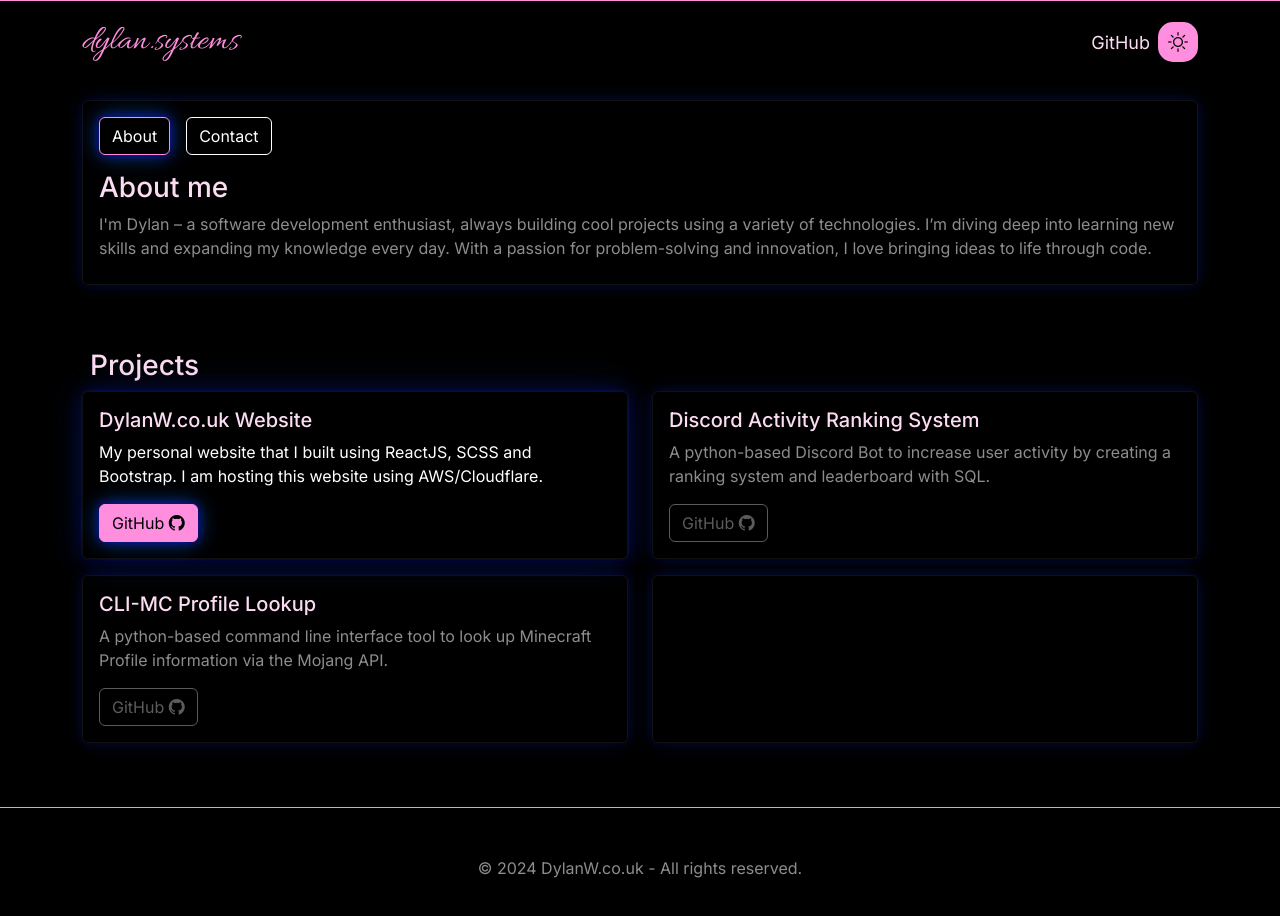
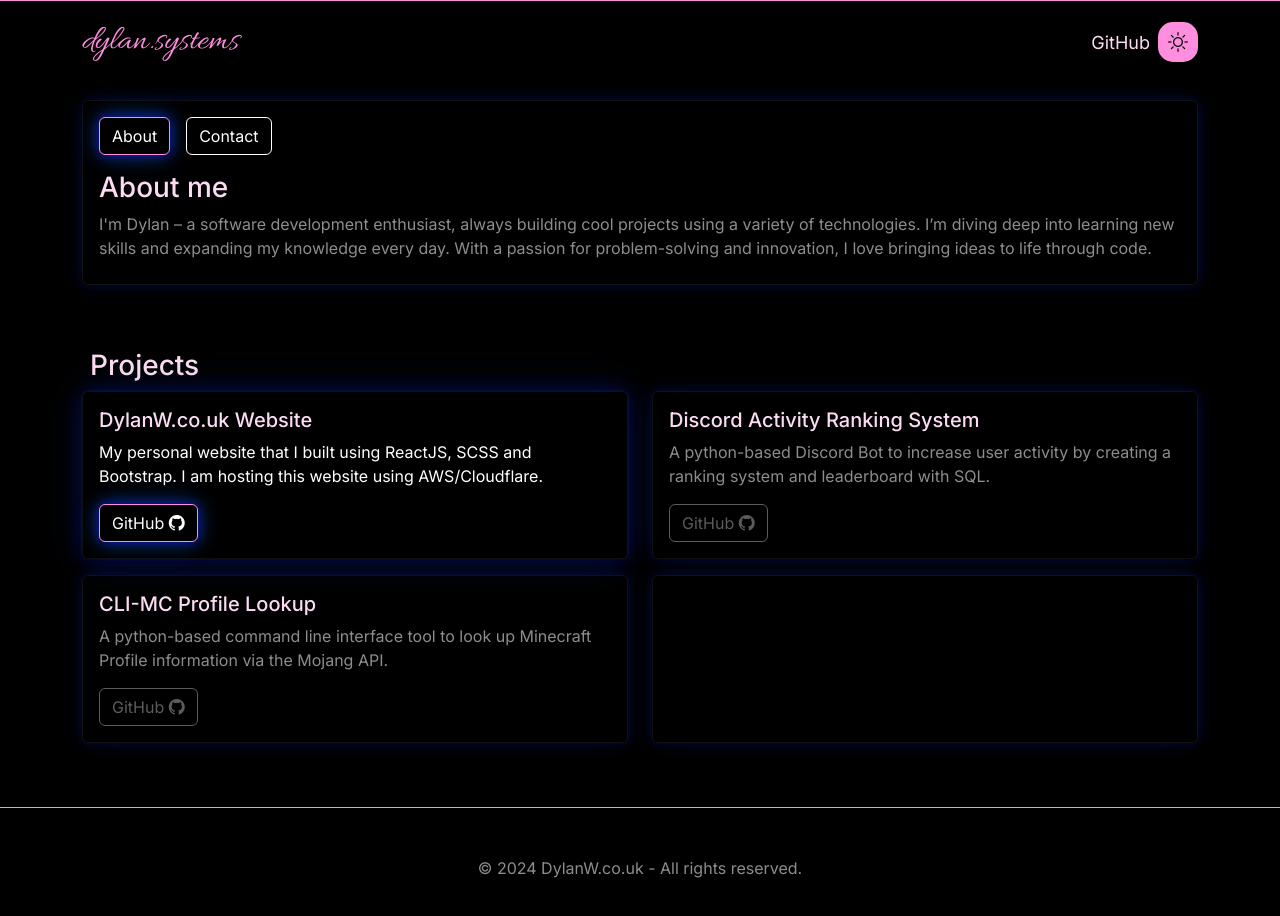
Before and after one commit to dhil1512/dhil1512.github.io, a React (Vite) app: page / in a window 1280 px wide. In both pictures the pointer is over the button 148 px from the left and 522 px from the top of the page. Shown: the top 916 px of the page. Built offline with nearby package versions, Linux system fonts and the light colour scheme.

Commit message:
New button styling

```diff
--- a/src/Intro/Intro.scss
+++ b/src/Intro/Intro.scss
@@ -25,11 +25,12 @@
 .secondary-link{
     border: solid var(--primary-color) 1px;
     color: var(--primary-color);
+    box-shadow: var(--button-box-shadow);
 }
 
 .secondary-link:hover{
-    background-color: var(--primary-color);
-    color: var(--background-color);
+    background-color: var(--active-background-bg);
+    color: #FFF;
     transition: 0.5s ease;
 }
 
```
